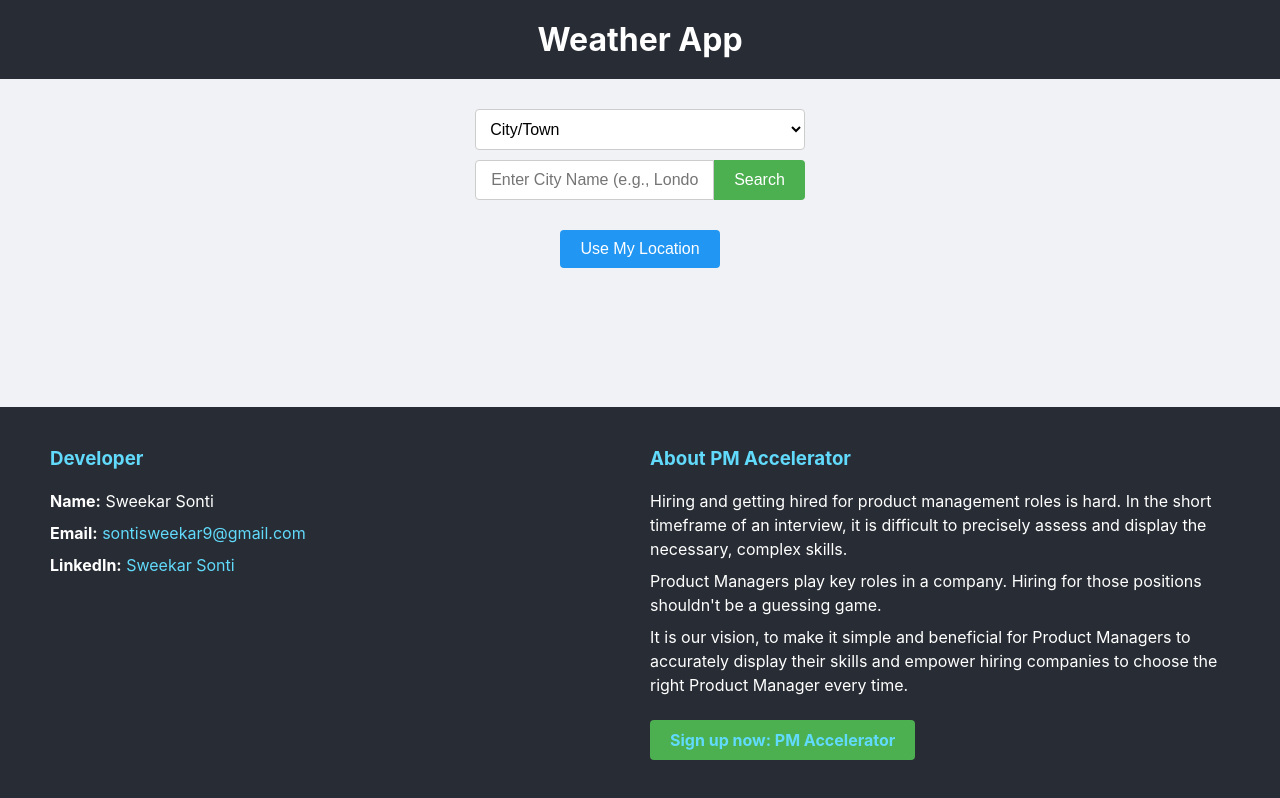
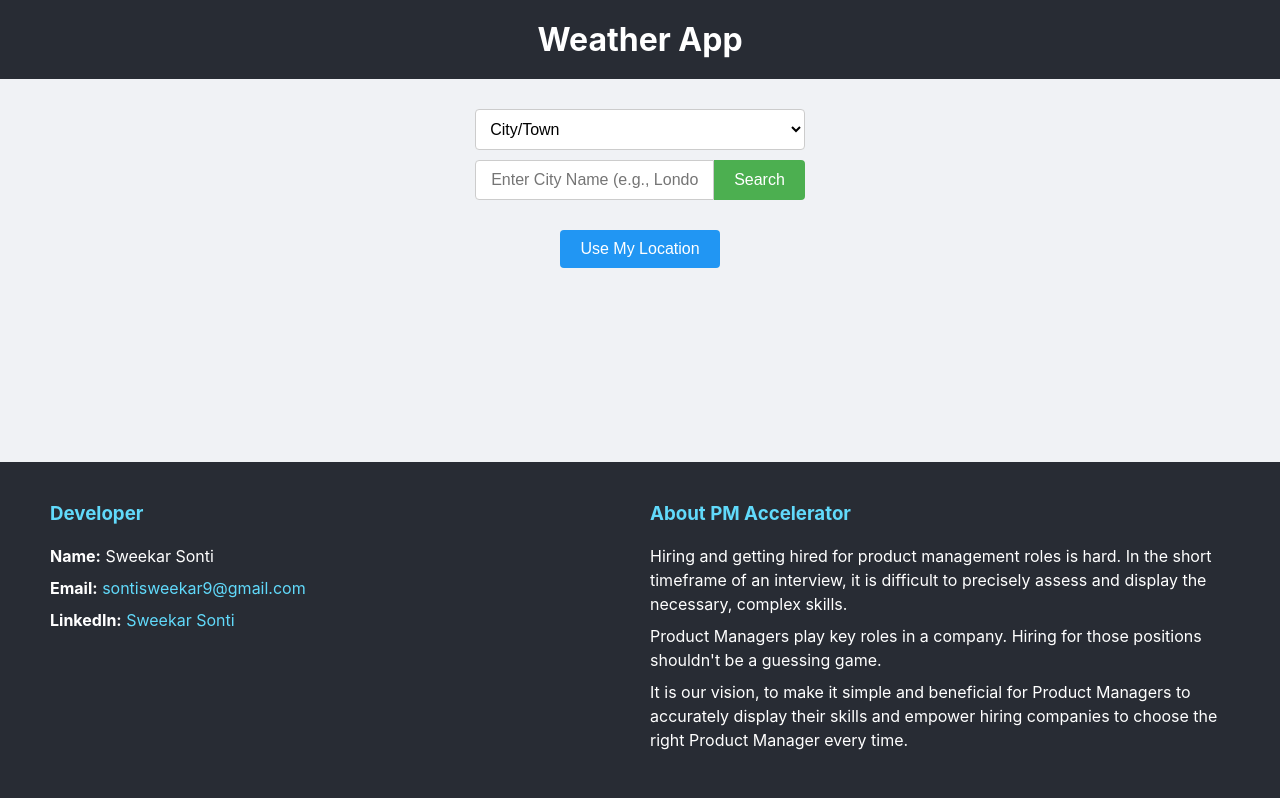
Before and after one commit to beginner4a3/weather-app, a React (Create React App) app: page / in a window 1280 px wide. Built offline with nearby package versions, Linux system fonts and the light colour scheme; no server answers; the HTML template or start-up script is replaced by a standard one.

Commit message:
Remove signup button from footer and README

```diff
--- a/src/App.js
+++ b/src/App.js
@@ -153,7 +153,6 @@ function App() {
             <p>Hiring and getting hired for product management roles is hard. In the short timeframe of an interview, it is difficult to precisely assess and display the necessary, complex skills.</p>
             <p>Product Managers play key roles in a company. Hiring for those positions shouldn't be a guessing game.</p>
             <p>It is our vision, to make it simple and beneficial for Product Managers to accurately display their skills and empower hiring companies to choose the right Product Manager every time.</p>
-            <a href="https://pm-accelerator.webflow.io/" target="_blank" rel="noopener noreferrer" className="pm-accelerator-link">Sign up now: PM Accelerator</a>
           </div>
         </div>
       </footer>
```
Also changed, not shown: 1 other file (tests, documents, lock files or other folders).
